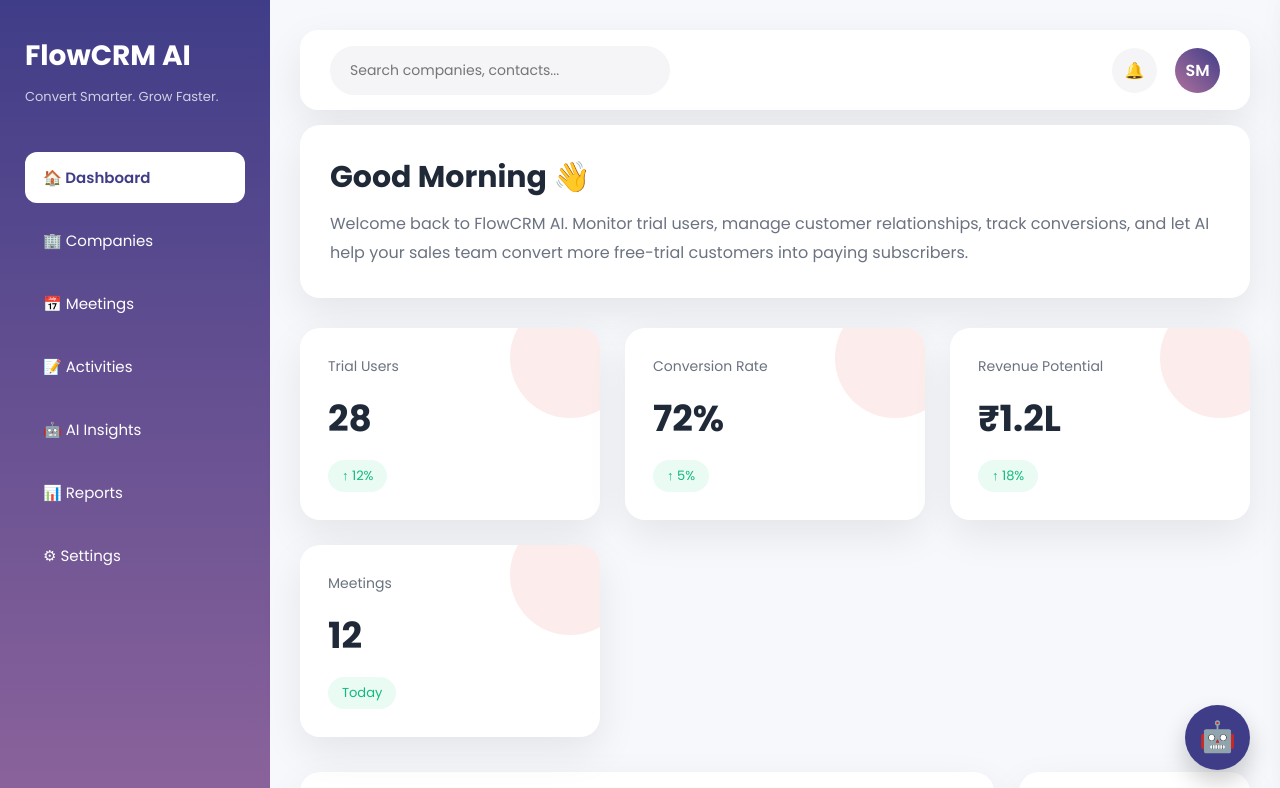
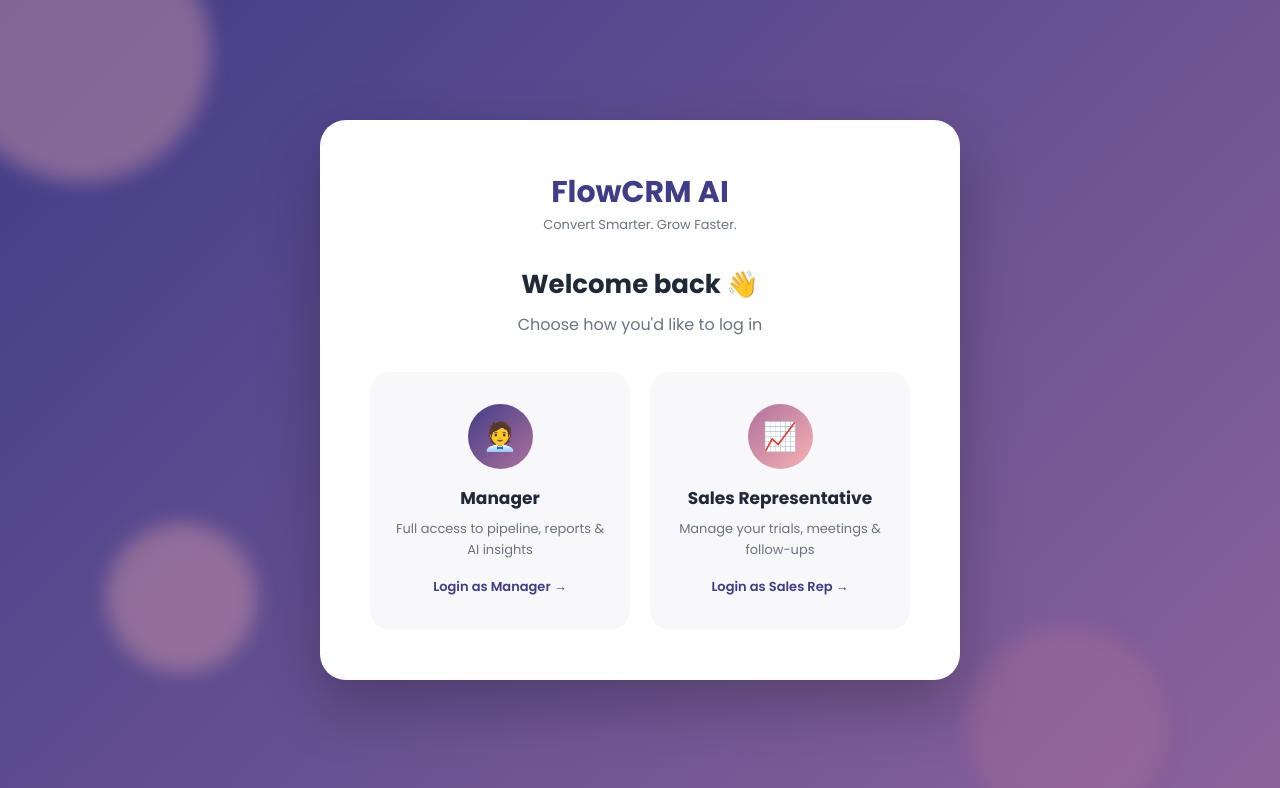
Before and after one commit to Shubhamita2005/AI_CRM, a React (Vite) app in the folder frontend/: page / in a window 1280 px wide. Shown: the top 788 px of the page. Built offline with nearby package versions, Linux system fonts and the light colour scheme.

Commit message:
login as frontend

```diff
--- a/frontend/src/App.css
+++ b/frontend/src/App.css
@@ -915,9 +915,54 @@ body {
 .dark .activities,
 .dark .reports,
 .dark .settings,
-.dark .ai-insights {
+.dark .ai-insights,
+.dark .drawer,
+.dark .notify-panel,
+.dark .copilot,
+.dark .modal-content {
   background: #242428;
   color: white;
+}
+
+/* nested cards inside the containers above need their own
+   slightly-lighter dark background, or the white text inherited
+   from the parent becomes invisible on their original light bg */
+.dark .ai-box,
+.dark .stage,
+.dark .deal,
+.dark .chart-card,
+.dark .drawer-card,
+.dark .meeting-card,
+.dark .chat {
+  background: #2f2f35;
+}
+
+.dark .company-table tr:hover {
+  background: #2f2f35;
+}
+
+.dark .company-table td {
+  border-top: 1px solid #35353b;
+}
+
+.dark .follow-item {
+  border-bottom: 1px solid #35353b;
+}
+
+.dark .notify-item {
+  border-bottom: 1px solid #35353b;
+}
+
+.dark .search input,
+.dark .company-actions input,
+.dark .modal-content input,
+.dark .copilot input {
+  background: #2f2f35;
+  color: white;
+}
+
+.dark .meeting-type {
+  color: var(--accent);
 }
 
 .dark {
@@ -999,3 +1044,192 @@ body {
   box-shadow: var(--shadow);
   z-index: 9999;
 }
+
+/* ==========================
+LOGIN PAGE
+========================== */
+.login-page {
+  min-height: 100vh;
+  width: 100%;
+  display: flex;
+  align-items: center;
+  justify-content: center;
+  background: linear-gradient(135deg, var(--primary), var(--secondary));
+  padding: 20px;
+  position: relative;
+  overflow: hidden;
+}
+
+/* floating decorative blobs */
+.login-blob {
+  position: absolute;
+  border-radius: 50%;
+  filter: blur(10px);
+  opacity: 0.35;
+  animation: float 8s ease-in-out infinite;
+}
+
+.blob-1 {
+  width: 260px;
+  height: 260px;
+  background: var(--highlight);
+  top: -60px;
+  left: -60px;
+  animation-delay: 0s;
+}
+
+.blob-2 {
+  width: 200px;
+  height: 200px;
+  background: var(--accent);
+  bottom: -50px;
+  right: 10%;
+  animation-delay: 2s;
+}
+
+.blob-3 {
+  width: 150px;
+  height: 150px;
+  background: var(--highlight);
+  bottom: 15%;
+  left: 8%;
+  animation-delay: 4s;
+}
+
+@keyframes float {
+  0%, 100% {
+    transform: translateY(0) translateX(0);
+  }
+  50% {
+    transform: translateY(-25px) translateX(15px);
+  }
+}
+
+.login-card {
+  background: white;
+  border-radius: 26px;
+  padding: 50px;
+  width: 100%;
+  max-width: 640px;
+  text-align: center;
+  box-shadow: 0 25px 60px rgba(0, 0, 0, 0.25);
+  position: relative;
+  z-index: 2;
+  animation: cardIn 0.6s ease both;
+}
+
+@keyframes cardIn {
+  from {
+    opacity: 0;
+    transform: translateY(30px) scale(0.97);
+  }
+  to {
+    opacity: 1;
+    transform: translateY(0) scale(1);
+  }
+}
+
+.login-logo {
+  font-size: 30px;
+  font-weight: 700;
+  color: var(--primary);
+}
+
+.login-tagline {
+  font-size: 13px;
+  color: var(--gray);
+  margin-bottom: 30px;
+}
+
+.login-card h1 {
+  font-size: 26px;
+  margin-bottom: 8px;
+}
+
+.login-card > p {
+  color: var(--gray);
+  margin-bottom: 35px;
+}
+
+.role-grid {
+  display: grid;
+  grid-template-columns: 1fr 1fr;
+  gap: 20px;
+}
+
+@media (max-width: 600px) {
+  .role-grid {
+    grid-template-columns: 1fr;
+  }
+}
+
+.role-card {
+  background: #f8f8fb;
+  border: 2px solid transparent;
+  border-radius: 20px;
+  padding: 30px 22px;
+  cursor: pointer;
+  transition: 0.3s;
+  opacity: 0;
+  transform: translateY(15px);
+  animation: cardIn 0.5s ease forwards;
+}
+
+.role-card:nth-child(1) {
+  animation-delay: 0.15s;
+}
+
+.role-card:nth-child(2) {
+  animation-delay: 0.3s;
+}
+
+.role-card:hover {
+  transform: translateY(-8px);
+  border-color: var(--primary);
+  background: white;
+  box-shadow: var(--shadow);
+}
+
+.role-icon {
+  width: 65px;
+  height: 65px;
+  border-radius: 50%;
+  display: flex;
+  align-items: center;
+  justify-content: center;
+  font-size: 28px;
+  margin: 0 auto 16px;
+  transition: 0.3s;
+}
+
+.manager-icon {
+  background: linear-gradient(135deg, var(--primary), var(--accent));
+}
+
+.sales-icon {
+  background: linear-gradient(135deg, var(--accent), var(--highlight));
+}
+
+.role-card:hover .role-icon {
+  transform: scale(1.1) rotate(-5deg);
+}
+
+.role-card h3 {
+  font-size: 17px;
+  margin-bottom: 8px;
+}
+
+.role-card p {
+  color: var(--gray);
+  font-size: 13px;
+  line-height: 1.6;
+  min-height: 40px;
+}
+
+.role-cta {
+  display: inline-block;
+  margin-top: 16px;
+  font-size: 13px;
+  font-weight: 600;
+  color: var(--primary);
+}
--- a/frontend/src/App.jsx
+++ b/frontend/src/App.jsx
@@ -1,6 +1,7 @@
 import { useState } from "react";
 import "./App.css";
 
+import Login from "./pages/Login";
 import Sidebar from "./components/layout/Sidebar";
 import Navbar from "./components/layout/Navbar";
 
@@ -25,6 +26,7 @@ const statCards = [
 ];
 
 export default function App() {
+  const [role, setRole] = useState(null); // null | "manager" | "sales"
   const [activePage, setActivePage] = useState("dashboard");
   const [darkMode, setDarkMode] = useState(false);
 
@@ -47,6 +49,18 @@ export default function App() {
     setToastVisible(true);
     setTimeout(() => setToastVisible(false), 2500);
   };
+
+  if (!role) {
+    return (
+      <Login
+        onManagerLogin={() => {
+          setRole("manager");
+          setActivePage("dashboard");
+        }}
+        onSalesLogin={() => alert("Sales Representative dashboard coming soon!")}
+      />
+    );
+  }
 
   return (
     <div className={darkMode ? "dark" : ""}>
@@ -214,6 +228,13 @@ export default function App() {
                   <button className="ai-btn" onClick={() => setDarkMode(!darkMode)}>
                     Toggle Dark Mode
                   </button>
+                  <button
+                    className="ai-btn"
+                    style={{ marginLeft: "12px", background: "#EF4444" }}
+                    onClick={() => setRole(null)}
+                  >
+                    Log Out
+                  </button>
                 </div>
               </div>
             )}
--- /dev/null
+++ b/frontend/src/pages/Login.jsx
@@ -0,0 +1,33 @@
+export default function Login({ onManagerLogin, onSalesLogin }) {
+  return (
+    <div className="login-page">
+      <div className="login-blob blob-1"></div>
+      <div className="login-blob blob-2"></div>
+      <div className="login-blob blob-3"></div>
+
+      <div className="login-card">
+        <div className="login-logo">FlowCRM AI</div>
+        <div className="login-tagline">Convert Smarter. Grow Faster.</div>
+
+        <h1>Welcome back 👋</h1>
+        <p>Choose how you'd like to log in</p>
+
+        <div className="role-grid">
+          <div className="role-card" onClick={onManagerLogin}>
+            <div className="role-icon manager-icon">🧑‍💼</div>
+            <h3>Manager</h3>
+            <p>Full access to pipeline, reports & AI insights</p>
+            <span className="role-cta">Login as Manager →</span>
+          </div>
+
+          <div className="role-card" onClick={onSalesLogin}>
+            <div className="role-icon sales-icon">📈</div>
+            <h3>Sales Representative</h3>
+            <p>Manage your trials, meetings & follow-ups</p>
+            <span className="role-cta">Login as Sales Rep →</span>
+          </div>
+        </div>
+      </div>
+    </div>
+  );
+}
```
